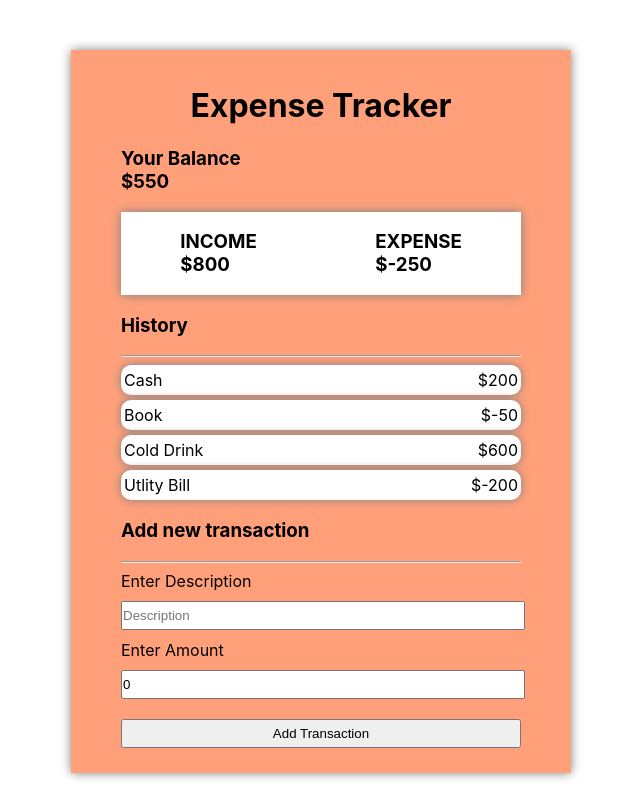
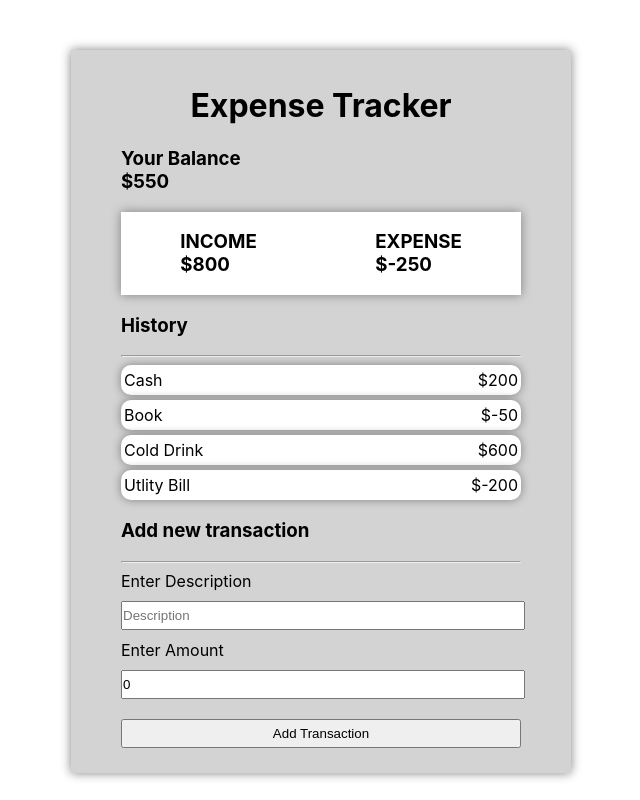
Before and after one commit to Sialsanwal/expense-tracker-project1, a React (Create React App) app: page / in a window 1280 px wide. Shown: the whole page, without its empty margins (319-959 px from the left). Built offline with nearby package versions, Linux system fonts and the light colour scheme.

Commit message:
update app.css

```diff
--- a/src/App.css
+++ b/src/App.css
@@ -1,7 +1,7 @@
 .container{
   max-width: 400px;
   min-height: 450px;
-  background-color:lightsalmon;
+  background-color:lightgray;
   margin: 0 auto;
   margin-top: 50px;
   box-shadow: 0 0 10px grey;
```
